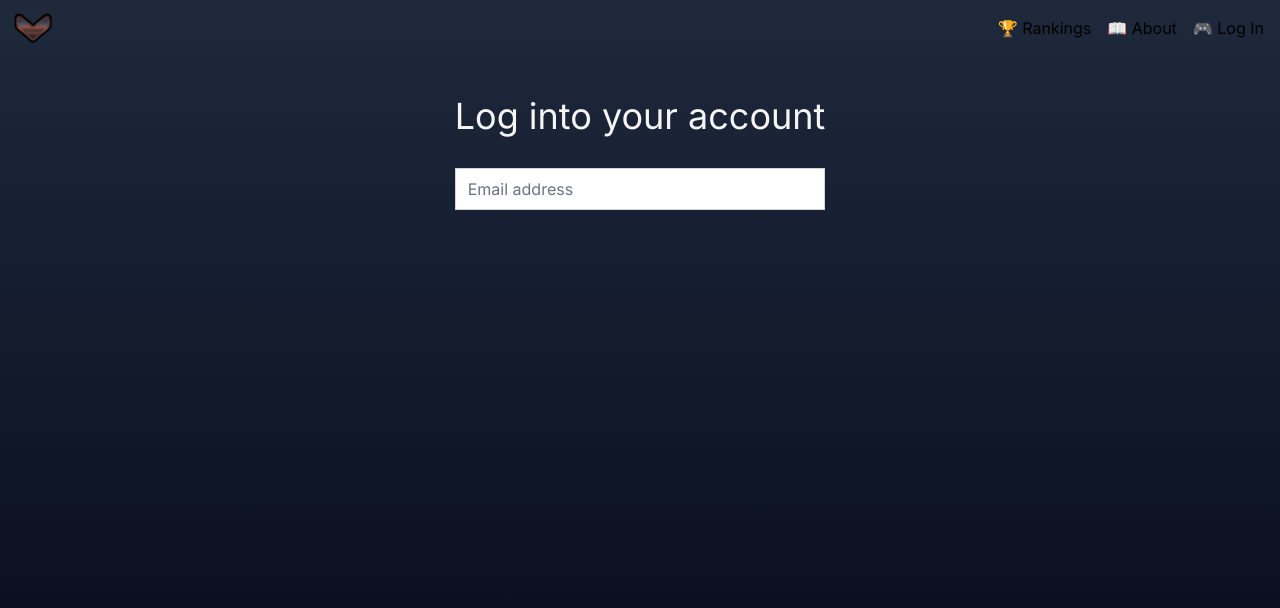
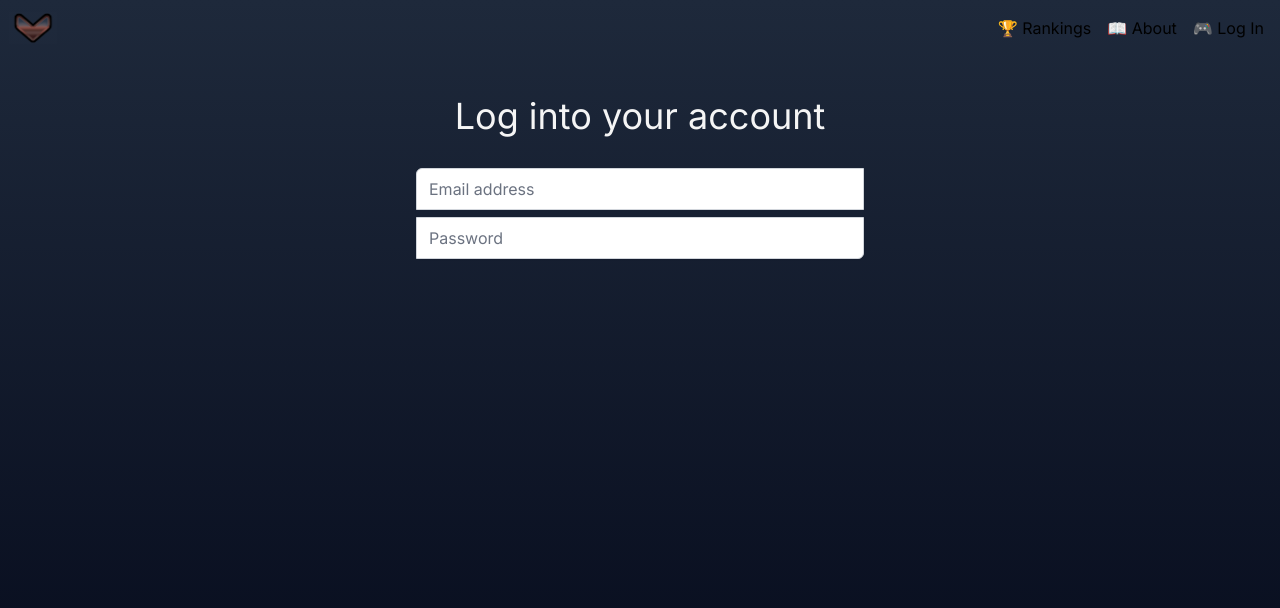
Before and after one commit to kgruca/guess-my-sr, a Next.js app: page /login in a window 1280 px wide. Shown: the top 608 px of the page. Built offline with nearby package versions, Linux system fonts and the light colour scheme.

Commit message:
some more styling to login form + added password field

```diff
--- a/src/app/login/page.tsx
+++ b/src/app/login/page.tsx
@@ -2,17 +2,28 @@ import Link from "next/link";
 
 const Login = () => (
   // <h1 className="text-5xl">Login</h1>
-  <div className="text-center text-neutral-100">
+  <div className="text-center text-neutral-100 w-full max-w-md">
     <h2 className="text-4xl">Log into your account</h2>
     <form className="mt-8 space-y-6">
-      <div className="">
+      <div className="-space-y-px rounded-md shadow-sm">
         <div>
           <input
             type="email"
             autoComplete="none"
             required
             placeholder="Email address"
-            className="block w-full appearance-none rounded-none border
+            className="block w-full appearance-none rounded-none rounded-tl-md border mb-2
+            border-gray-300 px-3 py-2 text-gray-900 placeholder-gray-500
+              focus:z-10 focus:border-indigo-500 focus:outline-none focus:ring-indigo-500"
+          />
+        </div>
+        <div>
+          <input
+            type="password"
+            autoComplete="none"
+            required
+            placeholder="Password"
+            className="block w-full appearance-none rounded-none rounded-br-md border mb-2
             border-gray-300 px-3 py-2 text-gray-900 placeholder-gray-500
               focus:z-10 focus:border-indigo-500 focus:outline-none focus:ring-indigo-500"
           />
```
